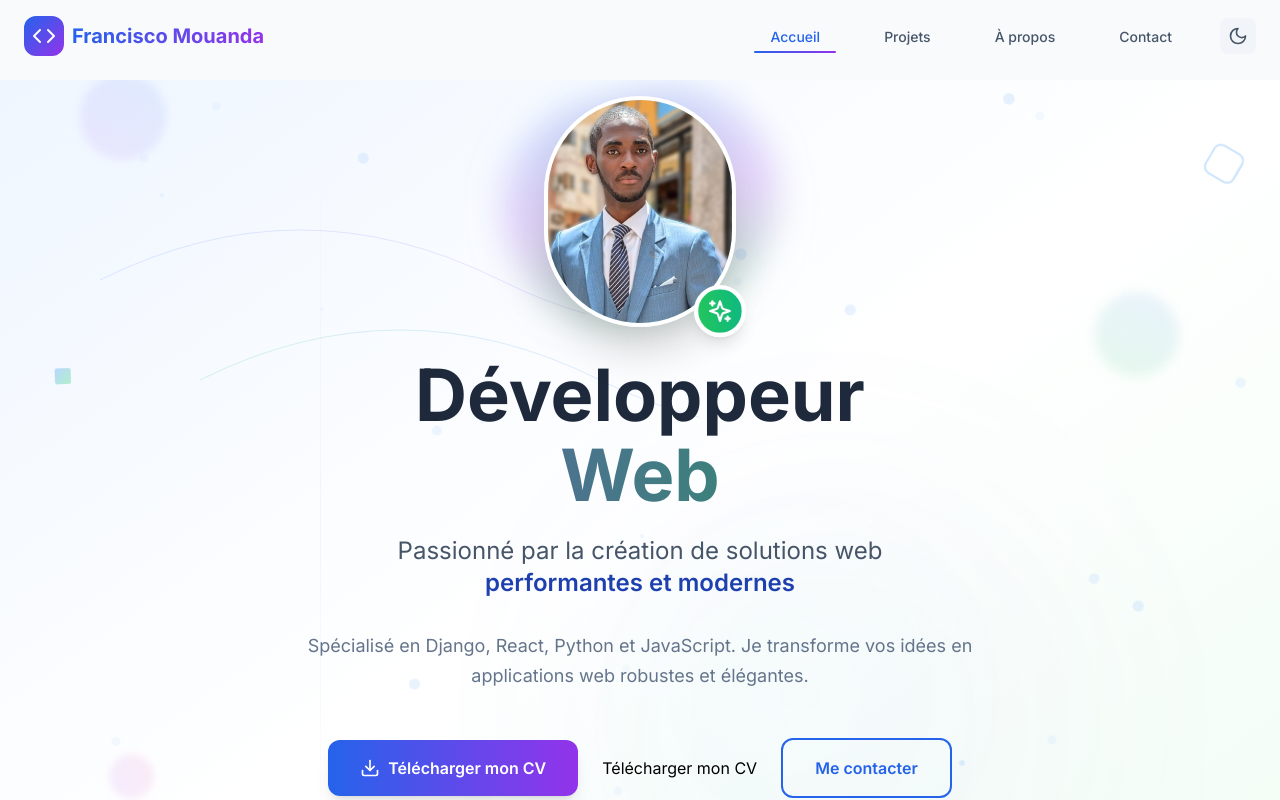
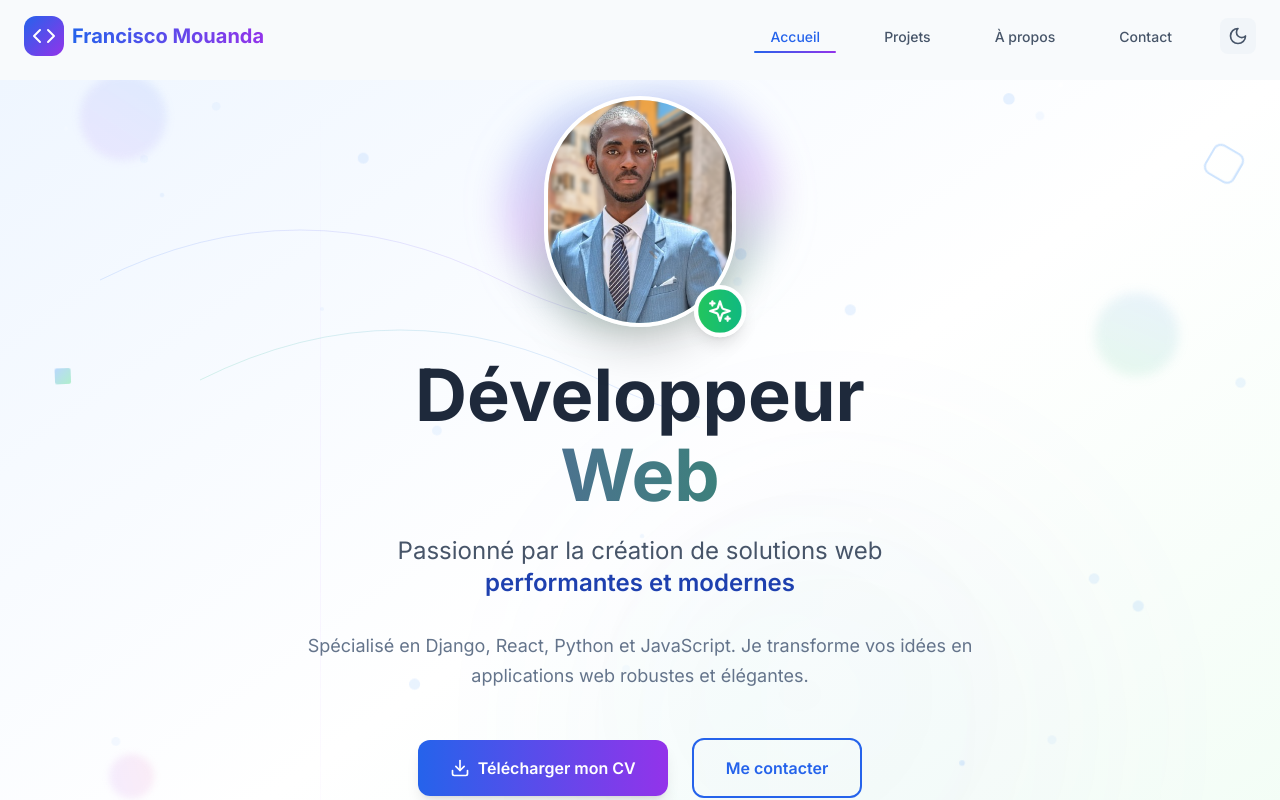
Before and after one commit to 6code579/Portofolio, a React (Vite) app: page / in a window 1280 px wide. Shown: the top 800 px of the page. Built offline with nearby package versions, Linux system fonts and the light colour scheme.

Commit message:
test again

```diff
--- a/src/components/CallToAction.tsx
+++ b/src/components/CallToAction.tsx
@@ -80,8 +80,7 @@ const CallToAction: React.FC = () => {
             </Link>
 
             <a
-              href="public/franciscocv.pdf"
-
+              href="/franciscocv.pdf"
               className="inline-flex items-center space-x-3 px-8 py-4 border-2 border-white text-white hover:bg-white hover:text-blue-800 font-semibold rounded-lg transition-all duration-200"
               download>
               <Download className="w-5 h-5" />
--- a/src/components/Hero.tsx
+++ b/src/components/Hero.tsx
@@ -385,17 +385,17 @@ const Hero: React.FC = () => {
             variants={itemVariants}
             className="flex flex-col sm:flex-row gap-6 justify-center items-center mb-12"
           >
-            <motion.button
+            <motion.a
               whileHover={{ scale: 1.05, y: -2 }}
               whileTap={{ scale: 0.95 }}
+              href='/franciscocv.pdf'
+              download
               className="px-8 py-4 bg-gradient-to-r from-blue-600 to-purple-600 hover:from-blue-700 hover:to-purple-700 text-white font-semibold rounded-xl shadow-lg hover:shadow-xl transition-all duration-300 flex items-center space-x-2"
             >
-              <a href='public/franciscocv.pdf'  className="flex items-center space-x-2" download>
-                <Download className="w-5 h-5" />
-                <span>Télécharger mon CV</span>
-              </a>
-            </motion.button>
-            <a href="/franciscocv.pdf" download>Télécharger mon CV</a>
+              <Download className="w-5 h-5" />
+              <span>Télécharger mon CV</span>
+            </motion.a>
+
 
             <motion.a
               whileHover={{ scale: 1.05, y: -2 }}
```
